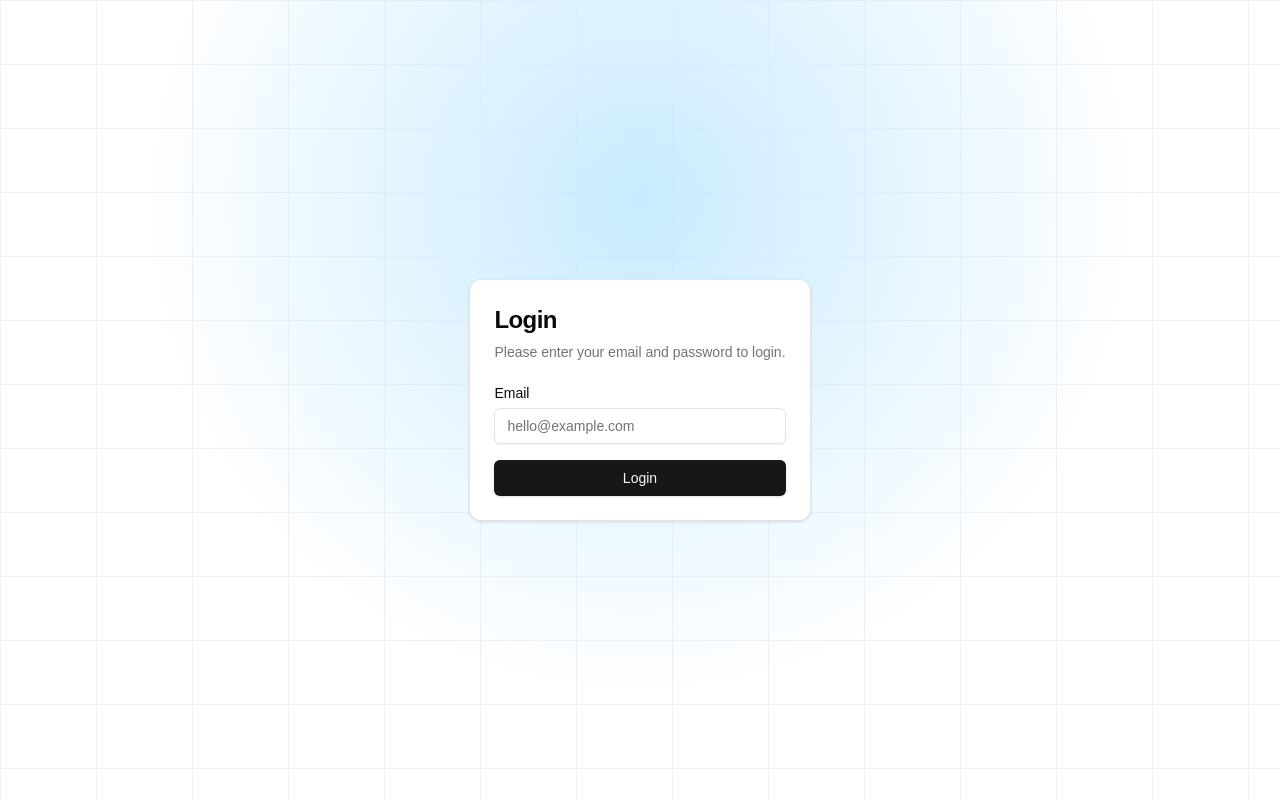
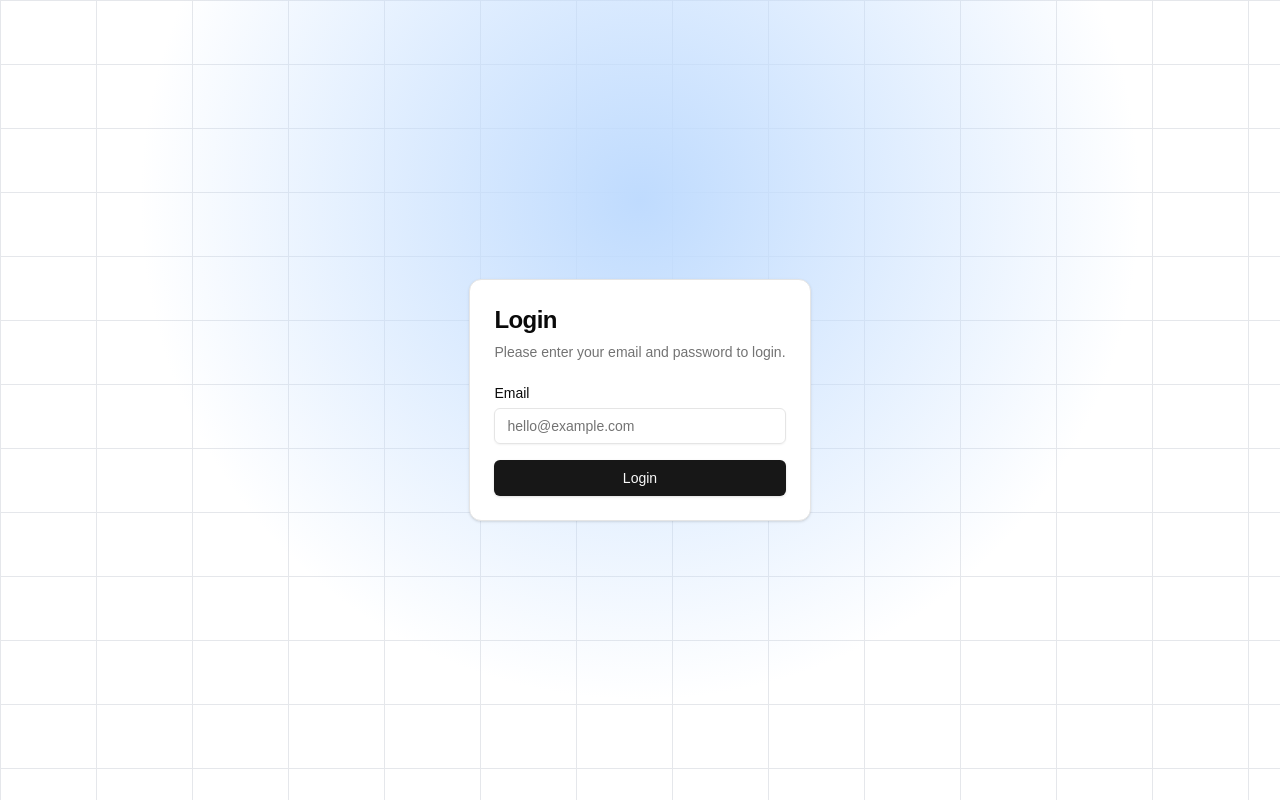
Before and after one commit to johnaroj/jrcinvoice, a Next.js app: page /login in a window 1280 px wide. Built offline with nearby package versions, Linux system fonts and the light colour scheme; no server answers.

Commit message:
fix: dark view

```diff
--- a/app/login/page.tsx
+++ b/app/login/page.tsx
@@ -18,8 +18,8 @@ export default async function LoginPage() {
   }
   return (
     <>
-      <div className="absolute inset-0 -z-10 h-full w-full bg-background bg-[linear-gradient(to_right,#f0f0f0_1px,transparent_1px),linear-gradient(to_bottom,#f0f0f0_1px,transparent_1px)] bg-[size:6rem_4rem]">
-        <div className="absolute bottom-0 left-0 right-0 top-0 bg-[radial-gradient(circle_500px_at_50%_200px,#C9EBFF,transparent)]"></div>
+      <div className="absolute inset-0 -z-10 h-full w-full bg-background bg-[linear-gradient(to_right,theme(colors.gray.200)_1px,transparent_1px),linear-gradient(to_bottom,theme(colors.gray.200)_1px,transparent_1px)] bg-[size:6rem_4rem] dark:bg-[linear-gradient(to_right,theme(colors.gray.800)_1px,transparent_1px),linear-gradient(to_bottom,theme(colors.gray.800)_1px,transparent_1px)]">
+        <div className="absolute bottom-0 left-0 right-0 top-0 bg-[radial-gradient(circle_500px_at_50%_200px,theme(colors.blue.200),transparent)] dark:bg-[radial-gradient(circle_500px_at_50%_200px,theme(colors.blue.900),transparent)]"></div>
       </div>
       <div className="flex px-4 items-center justify-center h-screen w-full">
         <Card className="max-w-sm">
--- a/app/onboarding/page.tsx
+++ b/app/onboarding/page.tsx
@@ -31,8 +31,8 @@ export default function OnboardingPage() {
 
   return (
     <div className="min-h-screen w-screen flex items-center justify-center">
-      <div className="absolute inset-0 -z-10 h-full w-full bg-background bg-[linear-gradient(to_right,#f0f0f0_1px,transparent_1px),linear-gradient(to_bottom,#f0f0f0_1px,transparent_1px)] bg-[size:6rem_4rem]">
-        <div className="absolute bottom-0 left-0 right-0 top-0 bg-[radial-gradient(circle_500px_at_50%_200px,#C9EBFF,transparent)]"></div>
+      <div className="absolute inset-0 -z-10 h-full w-full bg-background bg-[linear-gradient(to_right,theme(colors.gray.200)_1px,transparent_1px),linear-gradient(to_bottom,theme(colors.gray.200)_1px,transparent_1px)] bg-[size:6rem_4rem] dark:bg-[linear-gradient(to_right,theme(colors.gray.800)_1px,transparent_1px),linear-gradient(to_bottom,theme(colors.gray.800)_1px,transparent_1px)]">
+        <div className="absolute bottom-0 left-0 right-0 top-0 bg-[radial-gradient(circle_500px_at_50%_200px,theme(colors.blue.200),transparent)] dark:bg-[radial-gradient(circle_500px_at_50%_200px,theme(colors.blue.900),transparent)]"></div>
       </div>
       <Card className="max-w-sm mx-auto">
         <CardHeader>
--- a/app/verify/page.tsx
+++ b/app/verify/page.tsx
@@ -13,8 +13,8 @@ import Link from "next/link";
 export default function VerifyPage() {
   return (
     <div className="min-h-screen w-full flex items-center justify-center">
-      <div className="absolute inset-0 -z-10 h-full w-full bg-background bg-[linear-gradient(to_right,#f0f0f0_1px,transparent_1px),linear-gradient(to_bottom,#f0f0f0_1px,transparent_1px)] bg-[size:6rem_4rem]">
-        <div className="absolute bottom-0 left-0 right-0 top-0 bg-[radial-gradient(circle_500px_at_50%_200px,#C9EBFF,transparent)]"></div>
+      <div className="absolute inset-0 -z-10 h-full w-full bg-background bg-[linear-gradient(to_right,theme(colors.gray.200)_1px,transparent_1px),linear-gradient(to_bottom,theme(colors.gray.200)_1px,transparent_1px)] bg-[size:6rem_4rem] dark:bg-[linear-gradient(to_right,theme(colors.gray.800)_1px,transparent_1px),linear-gradient(to_bottom,theme(colors.gray.800)_1px,transparent_1px)]">
+        <div className="absolute bottom-0 left-0 right-0 top-0 bg-[radial-gradient(circle_500px_at_50%_200px,theme(colors.blue.200),transparent)] dark:bg-[radial-gradient(circle_500px_at_50%_200px,theme(colors.blue.900),transparent)]"></div>
       </div>
       <Card className="w-[380px] px-5">
         <CardHeader className="text-center">
```
